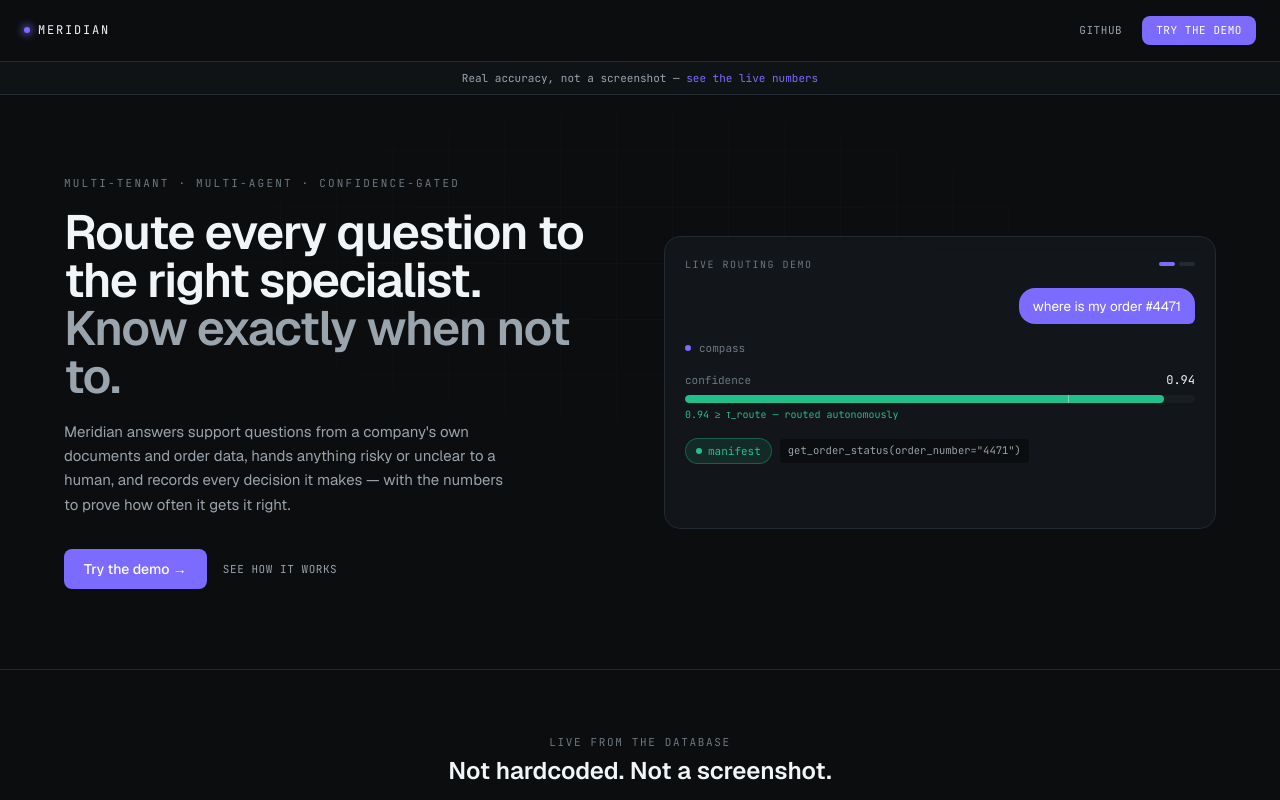
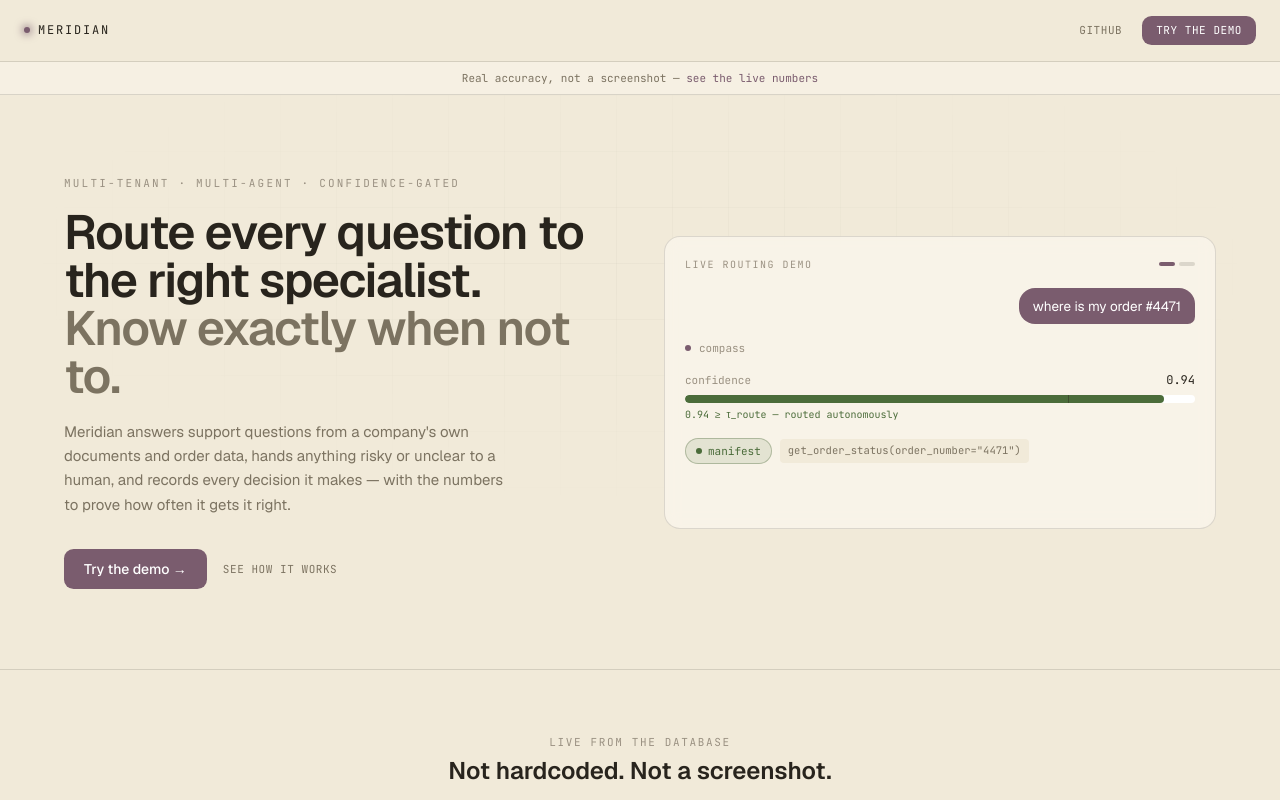
Before and after one commit to ANSHUUMAAN5/meridian, a Next.js app in the folder frontend/: page / in a window 1280 px wide. Shown: the top 800 px of the page. Built offline with nearby package versions, Linux system fonts and the light colour scheme; no server answers.

Commit message:
feat(design): retire the dark instrument panel for a warm token system
Every color the app reads is a CSS variable, so this one file re-tints
nearly the whole frontend at once. Per docs/adr/0007.

```diff
--- a/frontend/src/app/globals.css
+++ b/frontend/src/app/globals.css
@@ -1,26 +1,26 @@
 @import "tailwindcss";
 @import "tw-animate-css";
 
-@custom-variant dark (&:is([data-theme="dark"] *));
+:root {
+  --canvas: #f1ead9;
+  --surface: #faf6ec;
+  --surface-raised: #ffffff;
+  --line: rgba(40, 36, 29, 0.14);
+  --line-strong: rgba(40, 36, 29, 0.26);
+  --text: #28241d;
+  --muted-text: #7c7361;
+  --faint-text: #9a9182;
 
-:root {
-  --canvas: #0b0d0f;
-  --surface: #14181c;
-  --surface-raised: #181d22;
-  --line: #232a31;
-  --line-strong: #333c44;
-  --text: #f2f5f7;
-  --muted-text: #9aa4ac;
-  --faint-text: #6e7880;
+  --compass: #7a5c6e;
+  --almanac: #3f6b7a;
+  --manifest: #4b6c3a;
+  --beacon: #b8792e;
+  --danger: #a34632;
 
-  --compass: #7c6bff;
-  --almanac: #3da9fc;
-  --manifest: #21c08b;
-  --beacon: #f5a524;
-  --danger: #f04438;
+  --accent-rare: #7c6bff;
 
-  --confidence-low: #f5a524;
-  --confidence-high: #21c08b;
+  --confidence-low: #b8792e;
+  --confidence-high: #4b6c3a;
 
   --background: var(--canvas);
   --foreground: var(--text);
@@ -28,8 +28,8 @@
   --card-foreground: var(--text);
   --popover: var(--surface-raised);
   --popover-foreground: var(--text);
-  --primary: var(--compass);
-  --primary-foreground: var(--text);
+  --primary: var(--text);
+  --primary-foreground: var(--canvas);
   --secondary: var(--surface-raised);
   --secondary-foreground: var(--text);
   --muted: var(--surface-raised);
@@ -39,25 +39,8 @@
   --destructive: var(--danger);
   --border: var(--line);
   --input: var(--line);
-  --ring: var(--compass);
-  --radius: 0.625rem;
-}
-
-[data-theme="light"] {
-  --canvas: #f6f6f8;
-  --surface: #ffffff;
-  --surface-raised: #fbfbfc;
-  --line: #e2e2e8;
-  --line-strong: #cbcbd4;
-  --text: #15151c;
-  --muted-text: #5c5c6b;
-  --faint-text: #8b8b98;
-
-  --compass: #6a54e8;
-  --almanac: #0e7fd1;
-  --manifest: #0e8f66;
-  --beacon: #b4750b;
-  --danger: #d0281e;
+  --ring: var(--text);
+  --radius: 0.75rem;
 }
 
 @theme inline {
@@ -75,6 +58,7 @@
   --color-manifest: var(--manifest);
   --color-beacon: var(--beacon);
   --color-danger: var(--danger);
+  --color-accent-rare: var(--accent-rare);
 
   --color-confidence-low: var(--confidence-low);
   --color-confidence-high: var(--confidence-high);
@@ -114,7 +98,7 @@
 }
 
 ::selection {
-  background: color-mix(in srgb, var(--compass) 25%, transparent);
+  background: color-mix(in srgb, var(--accent-rare) 18%, transparent);
   color: var(--text);
 }
 
```
